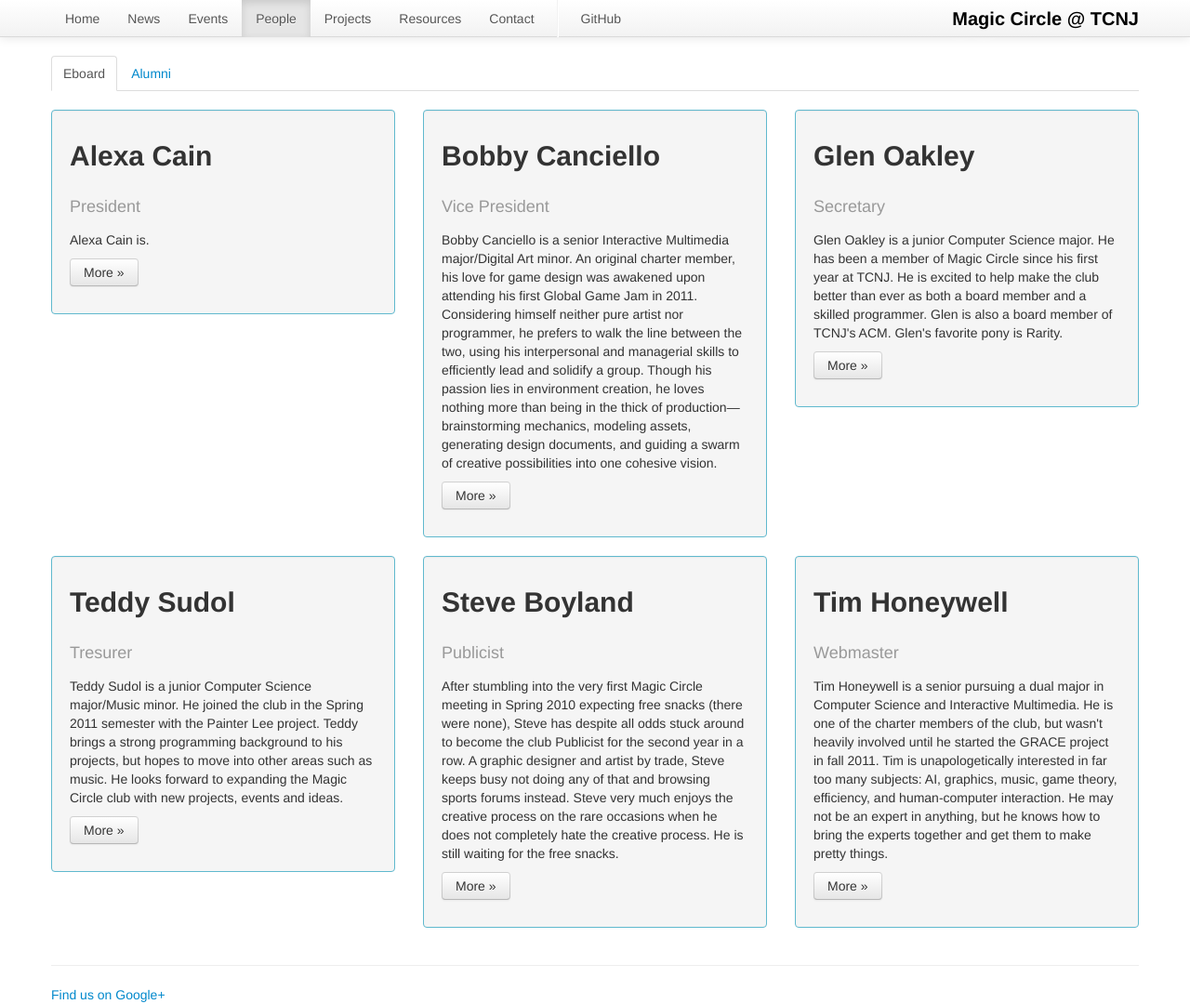
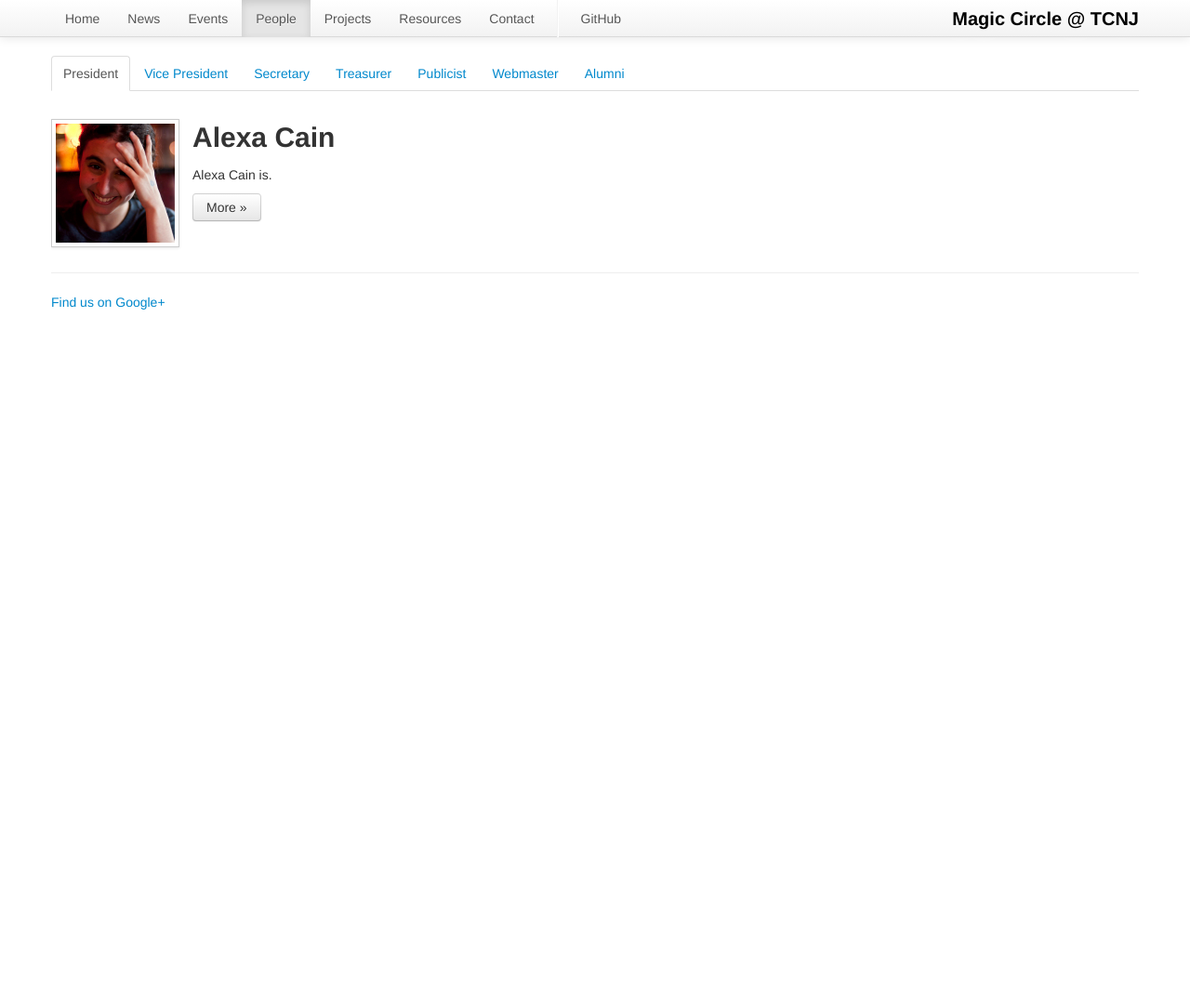
Before and after one commit to tcnj-magic-circle/tcnj-magic-circle.github.com, a Jekyll site: the page built from people/index.html, in a window 1280 px wide and 1080 px high. Shown: the whole window at 93% size. Built offline with Jekyll 4.4.1, drawn with Linux system fonts in a browser that asks for light colours; nearby versions of some CDN libraries.

Commit message:
Cleaned up People and added photos
Cleaned up the People page to be more compact and organized.  This included changing the page sectioning from eboard and alumni to each individual eboard position and alumni, and giving each aliumni less screen real estate.

Added images for each of the eboard members.  Each image is a 256x256 JPEG file.

```diff
--- a/_config.yml
+++ b/_config.yml
@@ -22,7 +22,7 @@ eboard:
   bio: |
     Glen Oakley is a junior Computer Science major. He has been a member of Magic Circle since his first year at TCNJ. He is excited to help make the club better than ever as both a board member and a skilled programmer. Glen is also a board member of TCNJ's ACM. Glen's favorite pony is Rarity.
   external: http://goakley.github.com/
-- title: Tresurer
+- title: Treasurer
   name: Teddy Sudol
   bio: |
     Teddy Sudol is a junior Computer Science major/Music minor. He joined the club in the Spring 2011 semester with the Painter Lee project. Teddy brings a strong programming background to his projects, but hopes to move into other areas such as music. He looks forward to expanding the Magic Circle club with new projects, events and ideas.
--- a/assets/css/custom.css
+++ b/assets/css/custom.css
@@ -15,3 +15,8 @@ body #content {
 body div.well {
     border: 1px solid #60B9CE;
 }
+body img.img-eboard {
+    float:left;
+    margin-right:1em;
+    margin-bottom:1ex;
+}
--- a/people/index.html
+++ b/people/index.html
@@ -23,47 +23,47 @@ alumni:
 ---
 
 <div class="tabbable">
-  <ul id="myTab" class="nav nav-tabs">
-    <li class="active"><a href="#eboard" data-toggle="tab">Eboard</a></li>
+  <ul class="nav nav-tabs">
+    {% for member in site.eboard %}
+      {% if forloop.first %} <li class="active">
+      {% else %} <li>
+      {% endif %}
+      <a href="#EBoard_{{ forloop.index0 }}" data-toggle="tab">
+	{{ member.title }}
+      </a></li>
+    {% endfor %}
+    <li class="divider-vertical"></li>
     <li><a href="#alumni" data-toggle="tab">Alumni</a></li>
   </ul>
   <div class="tab-content">
-    <div class="tab-pane fade in active" id="eboard">
-      {% for member in site.eboard %}
-        {% if forloop.index0 == 0 or forloop.index0 == 3 %}
+    {% for member in site.eboard %}
+      {% if forloop.first %} <div class="tab-pane fade in active" id="EBoard_{{ forloop.index0 }}">
+      {% else %} <div class="tab-pane fade in" id="EBoard_{{ forloop.index0 }}">
+      {% endif %}
+        <img class="img-eboard img-polaroid" src="/assets/img/eboard/{{ member.title }}.jpg" height="128" width="128" />
+        <h2>{{ member.name }}</h2>
+	<p>{{ member.bio }}</p>
+	<a class="btn" href="{{ member.external }}" target="_blank">More &raquo</a>
+      </div>
+    {% endfor %}
+    <div class="tab-pane fade in" id="alumni">
+      {% for alumn in page.alumni %}
+      {% if forloop.index0 == 0 or forloop.index0 == 4 or forloop.index0 == 8 or forloop.index0 == 12 or forloop.index0 == 16 %}
           <div class="row">
         {% endif %}
-	<div class="span4">
+	<div class="span3">
 	  <div class="well">
-	    <h2>{{ member.name }}</h2>
-	    <h2><small>{{ member.title }}</small></h2>
-	    <p>{{ member.bio }}</p>
-	    <p><a class="btn" href="{{ member.external }}" target="_blank">More &raquo;</a></p>
-	  </div>
-	</div>
-	{% if forloop.index0 == 2 or forloop.index0 == 5 %}
-	  </div><!--/row-->
-	{% endif %}
-      {% endfor %}
-    </div><!--/eboard-->
-    <div class="tab-pane fade in" id="alumni">
-      {% for alumn in page.alumni %}
-        {% if forloop.index0 == 0 or forloop.index0 == 3 or forloop.index0 == 6 or forloop.index0 == 9 %}
-          <div class="row">
-        {% endif %}
-	<div class="span4">
-	  <div class="well">
-	    <h2>{{ alumn.name }}</h2>
+	    <h3>{{ alumn.name }}</h3>
 	    {% for title in alumn.titles %}
 	      {% if forloop.first %}
-	        <h2><small>{{ title }}</small></h2>
+	        <h3><small>{{ title }}</small></h3>
 	      {% else %}
 	        <p>{{ title }}</p>
 	      {% endif %}
 	    {% endfor %}
 	  </div>
 	</div>
-	{% if forloop.index0 == 2 or forloop.index0 == 5 %}
+	{% if forloop.index0 == 3 or forloop.index0 == 7 or forloop.index0 == 11 or forloop.index0 == 15 %}
 	  </div><!--/row-->
 	{% endif %}
       {% endfor %}
```
Also changed, not shown: assets/img/eboard/President.jpg (added), assets/img/eboard/Publicist.jpg (added), assets/img/eboard/Secretary.jpg (added), assets/img/eboard/Treasurer.jpg (added), assets/img/eboard/Vice President.jpg (added), assets/img/eboard/Webmaster.jpg (added).
